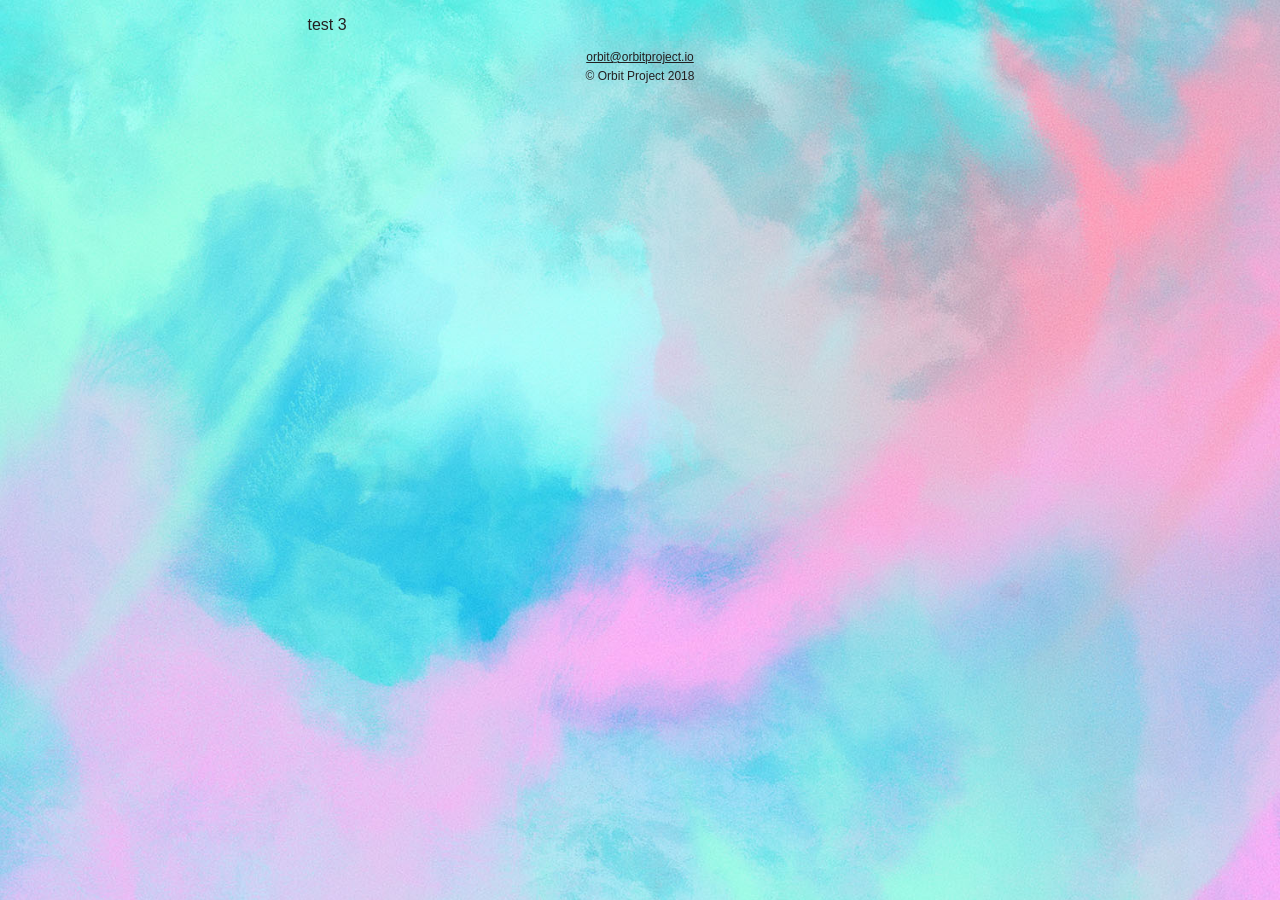
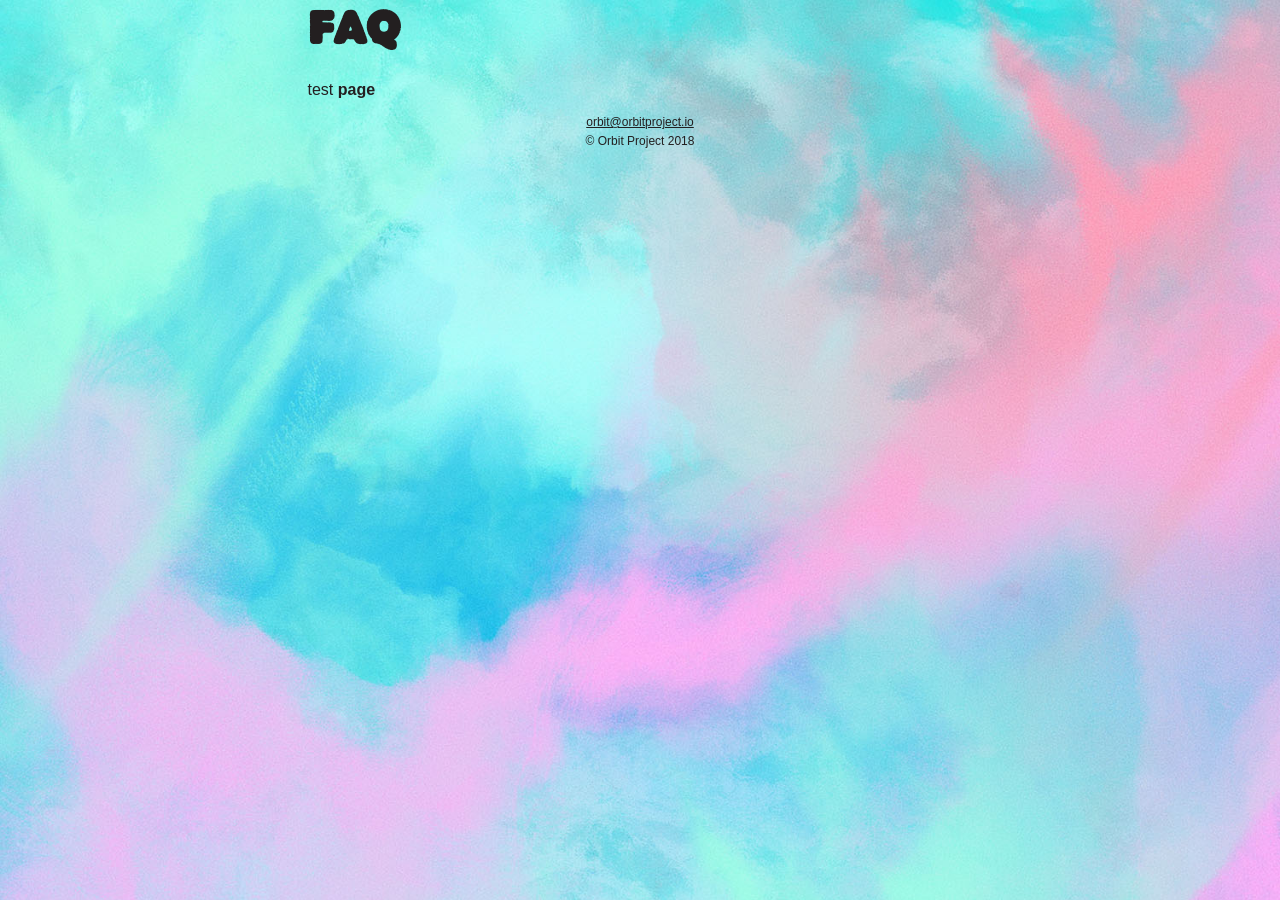
Before and after one commit to orbitprojectcharity/orbitproject, a Jekyll site: the page built from test-3.md, in a window 1280 px wide. Built offline with Jekyll 4.4.1, drawn with Linux system fonts in a browser that asks for light colours.

Commit message:
Update from Forestry.io - test-3.md

```diff
--- a/test-3.md
+++ b/test-3.md
@@ -1,7 +1,9 @@
 ---
-title: test 3
+title: FAQ
 default: default
 date: 2018-03-19 08:42:17 +0000
 layout: default
 ---
-test 3
+# FAQ
+
+test **page**
```
